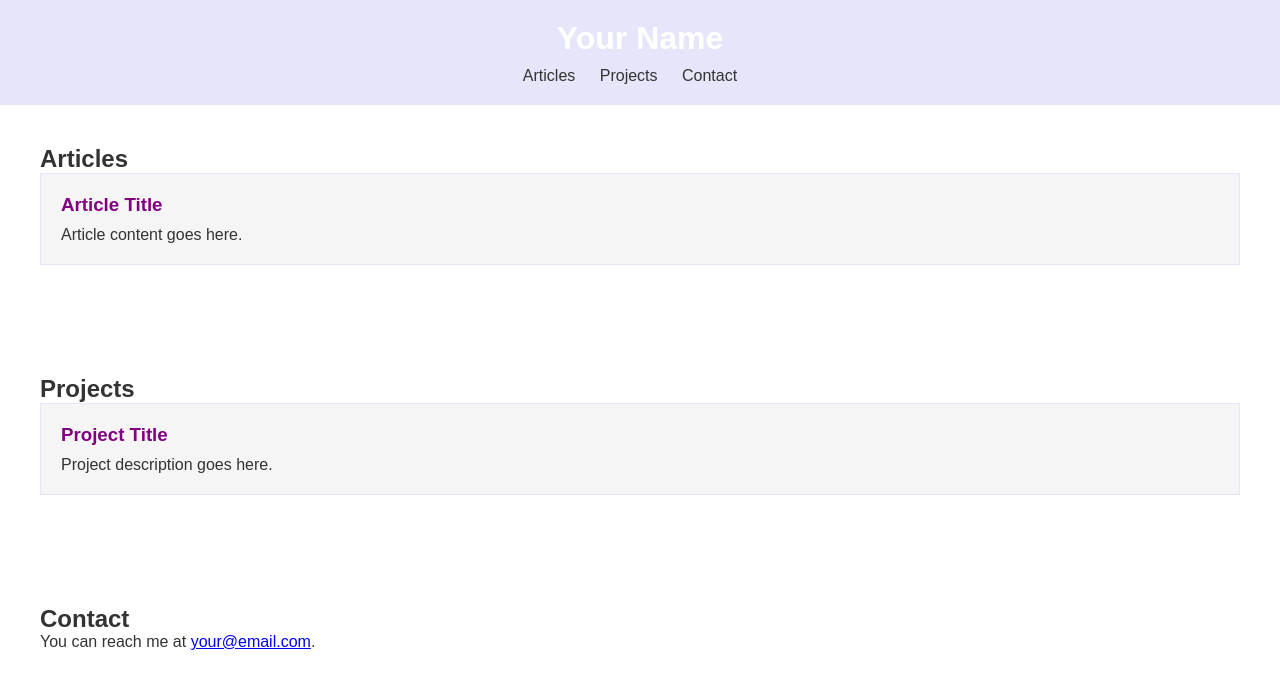
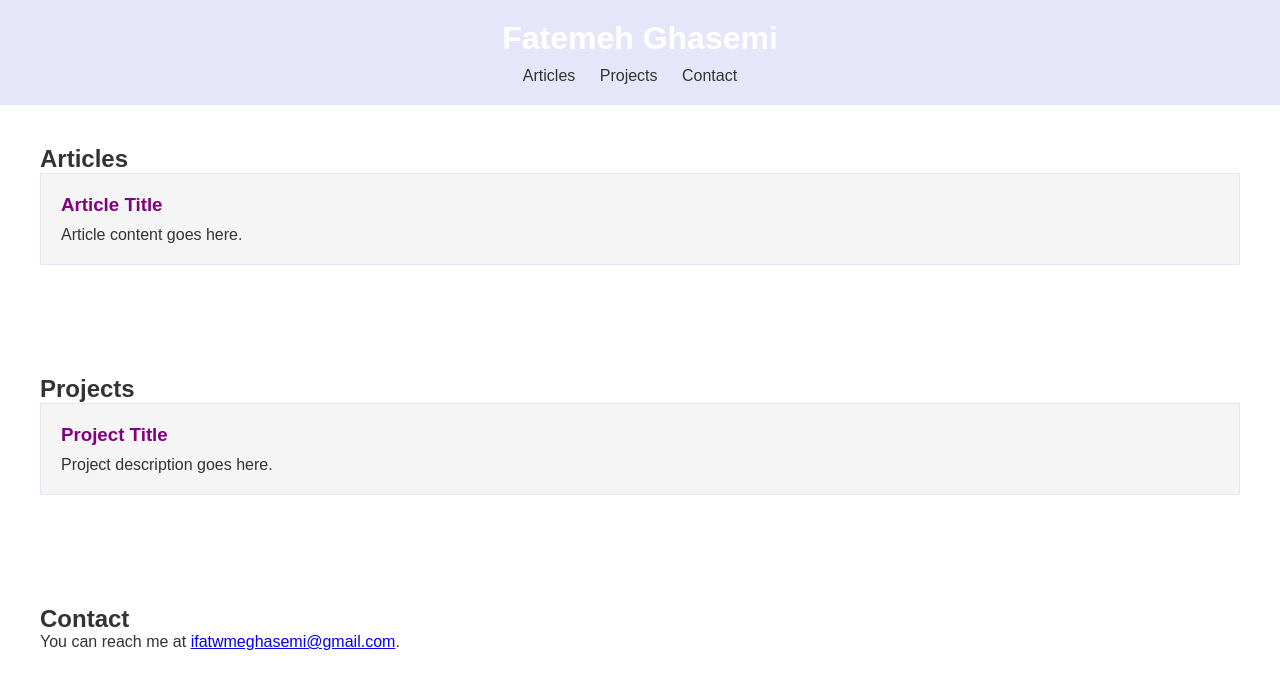
Before and after one commit to ifatwme/ifatwme, a plain HTML site: page index.html in a window 1280 px wide. Drawn offline with Linux system fonts and the light colour scheme.

Commit message:
Modify CSS and HTML files.

```diff
--- a/index.html
+++ b/index.html
@@ -4,11 +4,11 @@
     <meta charset="UTF-8">
     <meta name="viewport" content="width=device-width, initial-scale=1.0">
     <link rel="stylesheet" href="styles.css">
-    <title>Your Website</title>
+    <title>ifatwme</title>
 </head>
 <body>
     <header>
-        <h1>Your Name</h1>
+        <h1>Fatemeh Ghasemi</h1>
         <nav>
             <ul>
                 <li><a href="#articles">Articles</a></li>
@@ -38,7 +38,7 @@
 
     <section id="contact">
         <h2>Contact</h2>
-        <p>You can reach me at <a href="mailto:your@email.com">your@email.com</a>.</p>
+        <p>You can reach me at <a href="mailto:ifatwmeghasemi@gmail.com">ifatwmeghasemi@gmail.com</a>.</p>
     </section>
 </body>
 </html>
```
